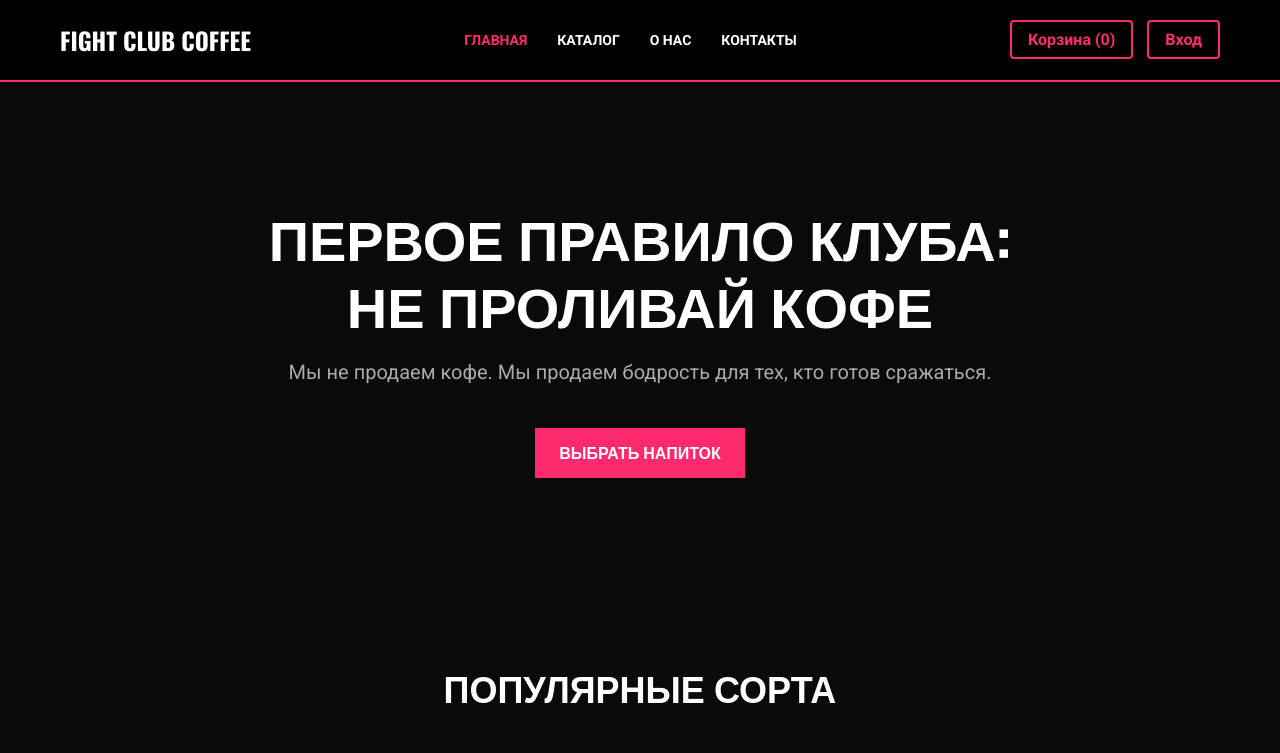
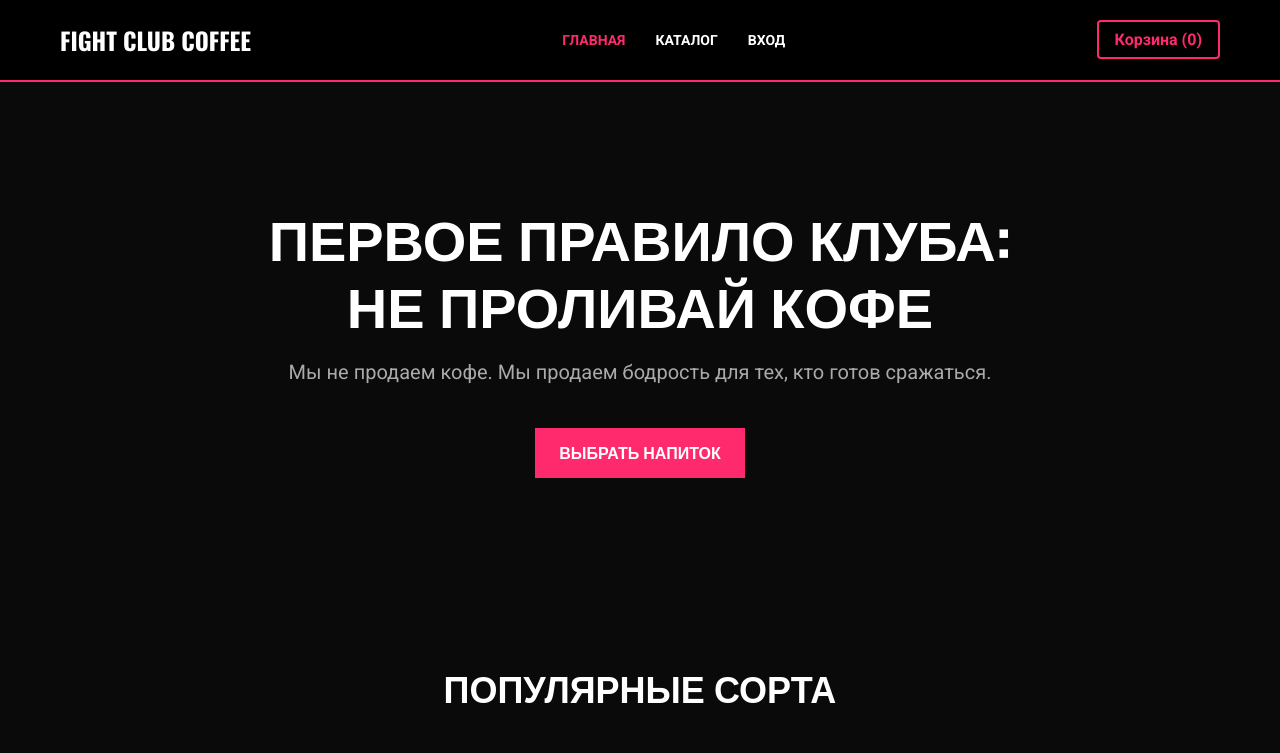
Before and after one commit to eliza605/The-Razzing-project, a plain HTML site: page index.html in a window 1280 px wide. Shown: the top 753 px of the page. Drawn offline with nearby package versions, Linux system fonts and the light colour scheme.

Commit message:
Update index.html

```diff
--- a/index.html
+++ b/index.html
@@ -1,40 +1,33 @@
 <!DOCTYPE html>
 <html lang="ru">
 <head>
-    <!-- Эта строчка помогает GitHub правильно находить стили и картинки -->
     <base href="/The-Razzing-project/">
-
     <meta charset="UTF-8">
     <meta name="viewport" content="width=device-width, initial-scale=1.0">
     <title>Кофейня "Бойцовский клуб" | Доставка кофе</title>
     <meta name="description" content="Брутальный кофе для настоящих бойцов. Доставка эспрессо, латте и мерча прямо в ваш офис.">
 
-    <!-- Подключение шрифтов -->
     <link rel="preconnect" href="https://fonts.googleapis.com">
     <link rel="preconnect" href="https://fonts.gstatic.com" crossorigin>
     <link href="https://fonts.googleapis.com/css2?family=Oswald:wght@400;700&family=Roboto:wght@400;700&display=swap" rel="stylesheet">
 
-    <!-- Подключение стилей -->
     <link rel="stylesheet" href="style.css">
 </head>
 <body>
 
-    <!-- ШАПКА -->
     <header class="header">
         <div class="container header-inner">
             <a href="index.html" class="logo">FIGHT CLUB COFFEE</a>
 
             <nav class="nav" id="nav">
                 <a href="index.html" class="nav-link active">Главная</a>
-                <!-- ВОТ ЗДЕСЬ ИСПРАВЛЕНА ССЫЛКА -->
                 <a href="catalog.html" class="nav-link">Каталог</a>
-                <a href="#" class="nav-link">О нас</a>
-                <a href="#" class="nav-link">Контакты</a>
+                <a href="login.html" class="nav-link">Вход</a>
             </nav>
 
             <div class="header-actions">
+                <!-- Теперь это ссылка на корзину -->
                 <a href="cart.html" class="cart-btn" style="text-decoration: none;">Корзина (<span id="cart-count">0</span>)</a>
-                <a href="login.html" class="cart-btn" style="text-decoration: none; margin-left: 10px;">Вход</a>
                 <button class="burger" id="burger" aria-label="Открыть меню">
                     <span></span>
                     <span></span>
@@ -44,23 +37,19 @@
         </div>
     </header>
 
-    <!-- ОСНОВНОЙ КОНТЕНТ -->
     <main>
-        <!-- Баннер -->
         <section class="hero">
             <div class="container">
                 <h1 class="hero-title">ПЕРВОЕ ПРАВИЛО КЛУБА:<br>НЕ ПРОЛИВАЙ КОФЕ</h1>
                 <p class="hero-subtitle">Мы не продаем кофе. Мы продаем бодрость для тех, кто готов сражаться.</p>
-                <a href="#catalog" class="btn btn-primary">Выбрать напиток</a>
+                <a href="catalog.html" class="btn btn-primary">Выбрать напиток</a>
             </div>
         </section>
 
-        <!-- Каталог (Популярные) -->
         <section class="catalog container" id="catalog">
             <h2 class="section-title">Популярные сорта</h2>
 
             <div class="products-grid">
-                <!-- Карточка 1 -->
                 <article class="product-card">
                     <img src="https://placehold.co/400x200/1e1e1e/ff2a6d?text=Coffee+1" alt="Эспрессо Тайлер Дёрден" class="product-img">
                     <h3 class="product-title">Эспрессо "Тайлер Дёрден"</h3>
@@ -68,7 +57,6 @@
                     <button class="btn btn-primary add-to-cart">В корзину</button>
                 </article>
 
-                <!-- Карточка 2 -->
                 <article class="product-card">
                     <img src="https://placehold.co/400x200/1e1e1e/ff2a6d?text=Coffee+2" alt="Латте Проект Разгром" class="product-img">
                     <h3 class="product-title">Латте "Проект Разгром"</h3>
@@ -76,7 +64,6 @@
                     <button class="btn btn-primary add-to-cart">В корзину</button>
                 </article>
 
-                <!-- Карточка 3 -->
                 <article class="product-card">
                     <img src="https://placehold.co/400x200/1e1e1e/ff2a6d?text=Coffee+3" alt="Капучино Мыло" class="product-img">
                     <h3 class="product-title">Капучино "Мыло"</h3>
@@ -87,7 +74,6 @@
         </section>
     </main>
 
-    <!-- ПОДВАЛ -->
     <footer class="footer">
         <div class="container">
             <p>&copy; 2024 Fight Club Coffee. Учебный проект.</p>
@@ -95,7 +81,6 @@
         </div>
     </footer>
 
-    <!-- Подключение скриптов -->
     <script src="script.js"></script>
 </body>
 </html>
```
